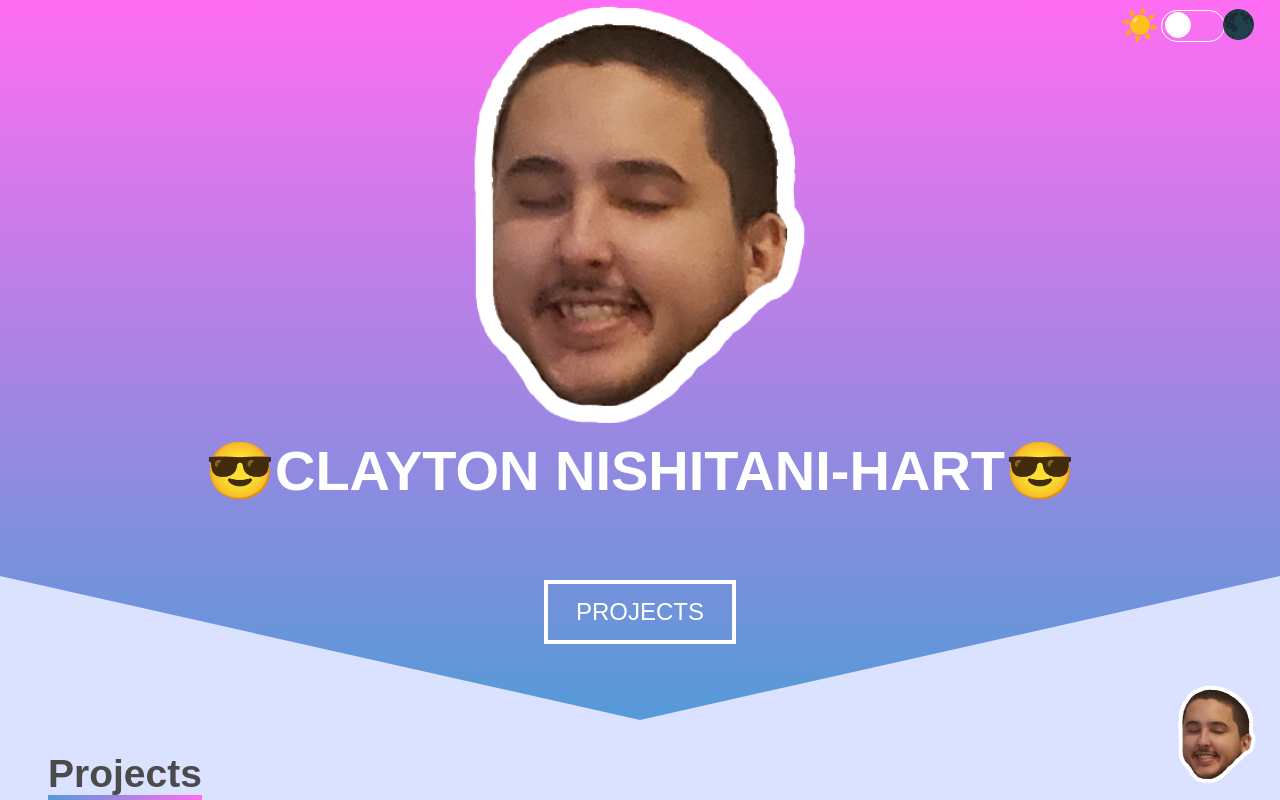
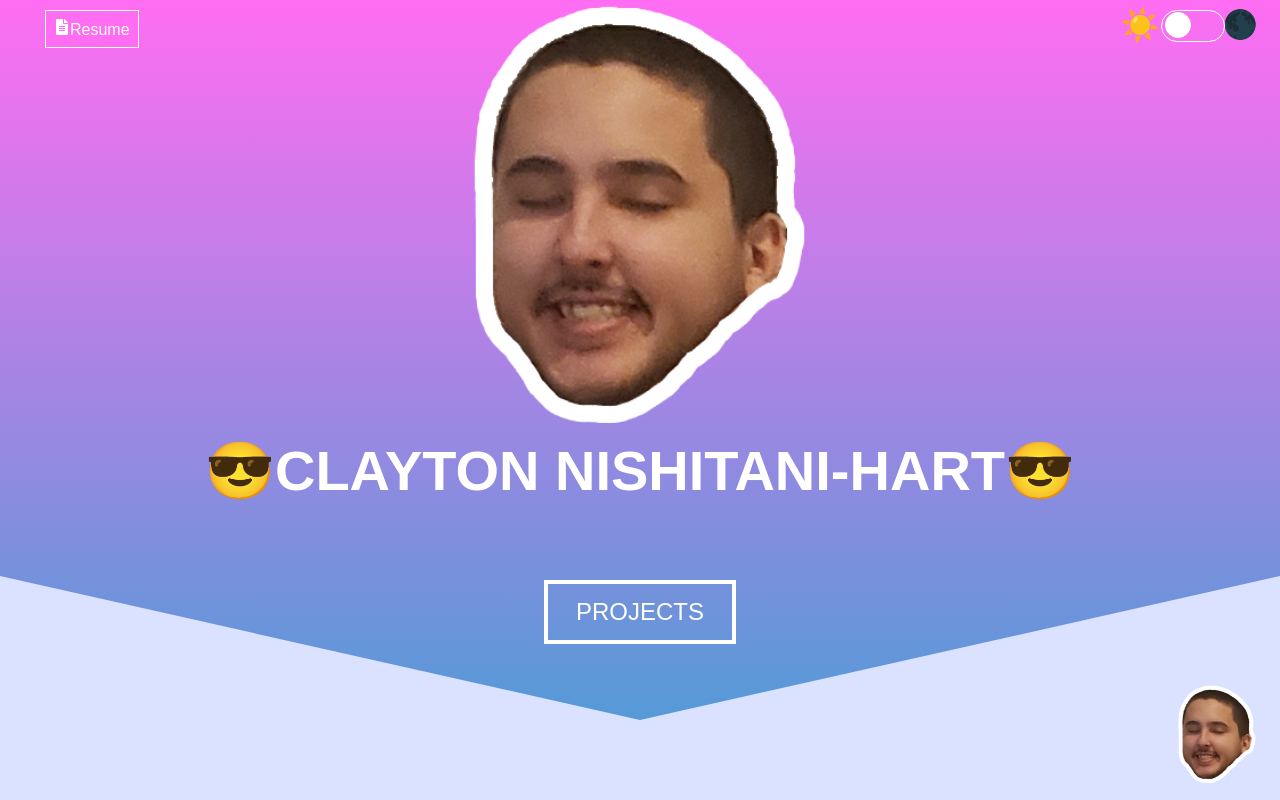
Before and after one commit to claytonNishitaniHart/claytons-portfolio, a React (Create React App) app: page / in a window 1280 px wide. Shown: the top 800 px of the page. Built offline with nearby package versions, Linux system fonts and the light colour scheme.

Commit message:
added resume and socials button speech bubble

```diff
--- a/src/components/LandingPage.css
+++ b/src/components/LandingPage.css
@@ -106,9 +106,9 @@ body {
 
 #Projects {
     position: relative;
-    display: inline;
+    display: inline-block;
     margin-left: 3rem;
-    margin-top: 2rem;
+    padding-top: 1.8rem;
 }
 
 #Projects::after {
@@ -122,7 +122,7 @@ body {
 }
 
 .LandingPage-Projects {
-    padding: 5vh 3vw;
+    margin: 4rem 3rem;
     display: grid;
     grid-template-columns: repeat(auto-fill, 300px);
     grid-gap: 3rem;
@@ -250,12 +250,37 @@ body {
 .moon {
     position: absolute;
     top: -3px;
-    right: -2rem;
+    right: -2.1rem;
     font-size: 1.75rem;
 }
 
 .LandingPage-Toggle:focus {
     outline: 0;
+}
+
+.socials-clickme {
+    position: fixed;
+    bottom: calc(1vh + 80px);
+    right: calc(1.8vw + 90px);
+    padding: 15px;
+    background-color: white;
+    border-radius: 10px 10px 0 10px;
+    font-size: 0.75em;
+    font-weight: 700;
+    z-index: 999;
+    display: none;
+}
+
+.socials-clickme::after {
+    content: "";
+    position: absolute;
+    border-left: 8px solid transparent;
+    border-right: 16px solid white;
+    border-top: 8px solid white;
+    border-bottom: 14px solid transparent;
+    right: -1px;
+    bottom: -12px;
+    transform: rotateZ(-15deg);
 }
 
 .socials {
@@ -264,6 +289,10 @@ body {
     right: 1.8vw;
     z-index: 999;
     cursor: pointer;
+}
+
+.socials:hover > .socials-clickme {
+    display: inline-block;
 }
 
 .socials-img {
@@ -312,6 +341,30 @@ body {
     left: 35px;
 }
 
+.LandingPage-ResumeLink {
+    position: absolute;
+    top: 10px;
+    left: 45px;
+    z-index: 5;
+    text-decoration: none;
+    border: .1em solid white;
+    color: white;
+    background-color: var(--grad2);
+    padding: 0.5em;
+    transition: background-color ease-in 150ms, color ease-in 150ms;
+}
+
+.LandingPage-ResumeLink:hover {
+    background-color: white;
+    color: var(--grad2);
+}
+
+.LandingPage-Footer {
+    height: 25vh;
+    width: 100vw;
+    background-color: var(--grad2);
+}
+
 @media only screen and (max-width: 600px) {
     .LandingPage-Heading {
         clip-path: polygon(50% 0%, 100% 0%, 100% 95%, 50% 100%, 0% 95%, 0% 0%);
--- a/src/components/LandingPage.jsx
+++ b/src/components/LandingPage.jsx
@@ -12,7 +12,8 @@ import Controller from "./../images/eiro.png";
 import Eiro from "./../images/eiro_bg.png";
 import Weather from "./../images/weather.png";
 import Bliss from "./../images/bliss.png";
-import { FaGithubSquare, FaLinkedin } from "react-icons/fa";
+import Resume from "./../Resume.pdf";
+import { FaGithubSquare, FaLinkedin, FaFileAlt } from "react-icons/fa";
 
 class LandingPage extends React.Component {
     constructor(props) {
@@ -50,7 +51,6 @@ class LandingPage extends React.Component {
     toggleSocials() {
         let element = document.getElementById("socials-panel");
         this.setState({showingSocials: !this.state.showingSocials});
-        console.log(this.state.showingSocials);
         if (this.state.showingSocials) {
             element.style.height = "200px";
             element.style.opacity = "1";
@@ -63,6 +63,7 @@ class LandingPage extends React.Component {
     render() {
         return (
             <div className={"LandingPage"}>
+                <a className={"LandingPage-ResumeLink"} href={Resume}><FaFileAlt/>Resume</a>
                 <div className={"LandingPage-Heading"}>
                     <img className={"LandingPage-Logo"} src={Logo} alt={"logo"} />
                     <h1 className={"LandingPage-Text"}><span role={"img"} aria-label={"cool"}>😎</span>CLAYTON NISHITANI-HART<span role={"img"} aria-label={"cool"}>😎</span></h1>
@@ -84,6 +85,9 @@ class LandingPage extends React.Component {
                         <ProjectCard projectName={"Weather App"} projectDescription={"A weather app that uses the user's location to get the weather for each day in a week."} projectImage={Weather} projectBackground={Bliss} projectLink={"https://weather-app-topaz-nine.vercel.app/"}/>
                     </div>
                     <div className={"socials"} onClick={this.toggleSocials}>
+                        <div className={"socials-clickme"}>
+                            Click me for socials
+                        </div>
                         <img className={"socials-img"} src={Logo} alt={"socials"}/>
                     </div>
                     <div id={"socials-panel"} className={"socials-panel"}>
@@ -95,6 +99,7 @@ class LandingPage extends React.Component {
                         </a>
                     </div>
                 </div>
+                <div className={"LandingPage-Footer"}/>
             </div>
         );
     }
```
Also changed, not shown: 1 other file (tests, documents, lock files or other folders).
